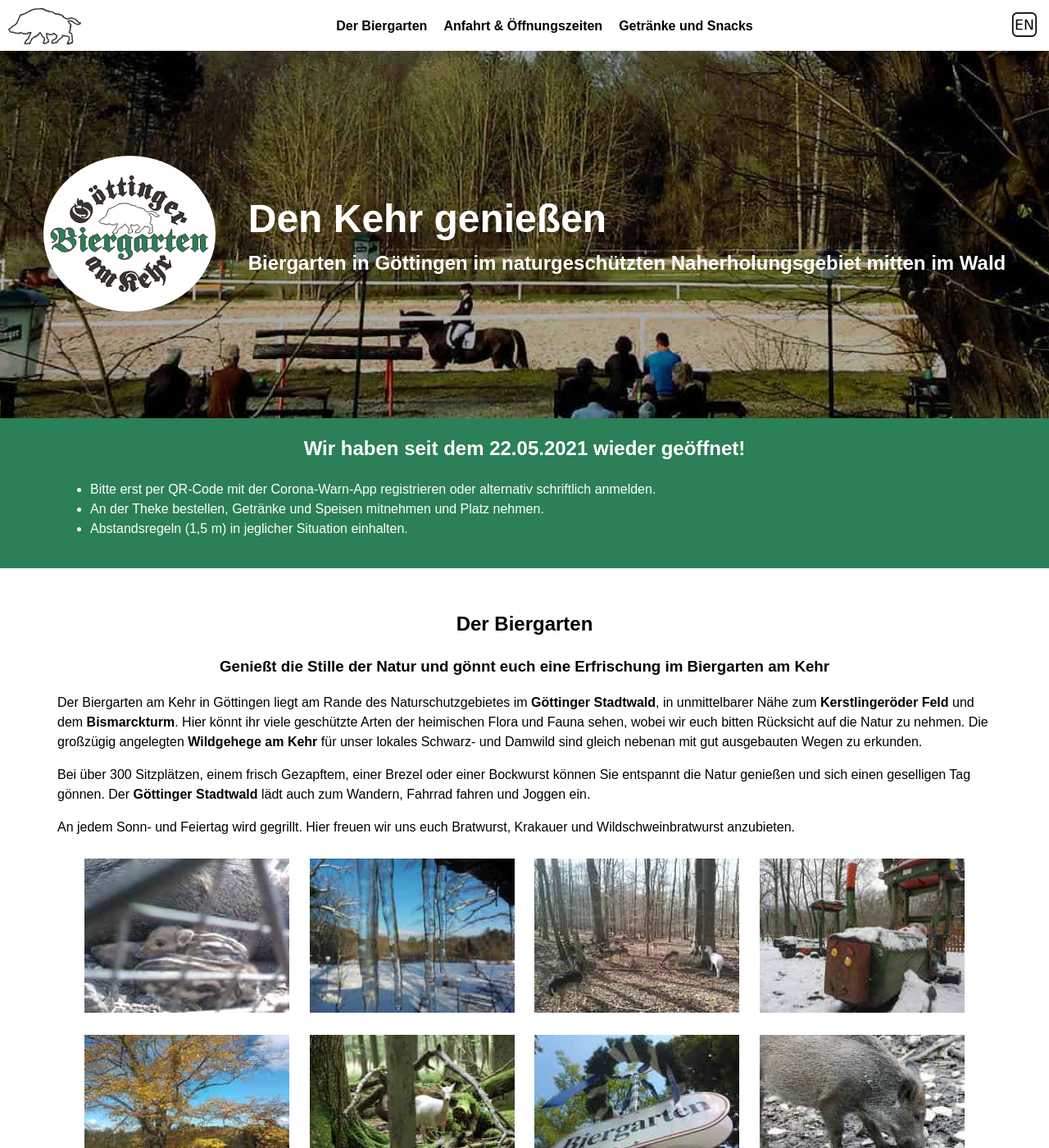
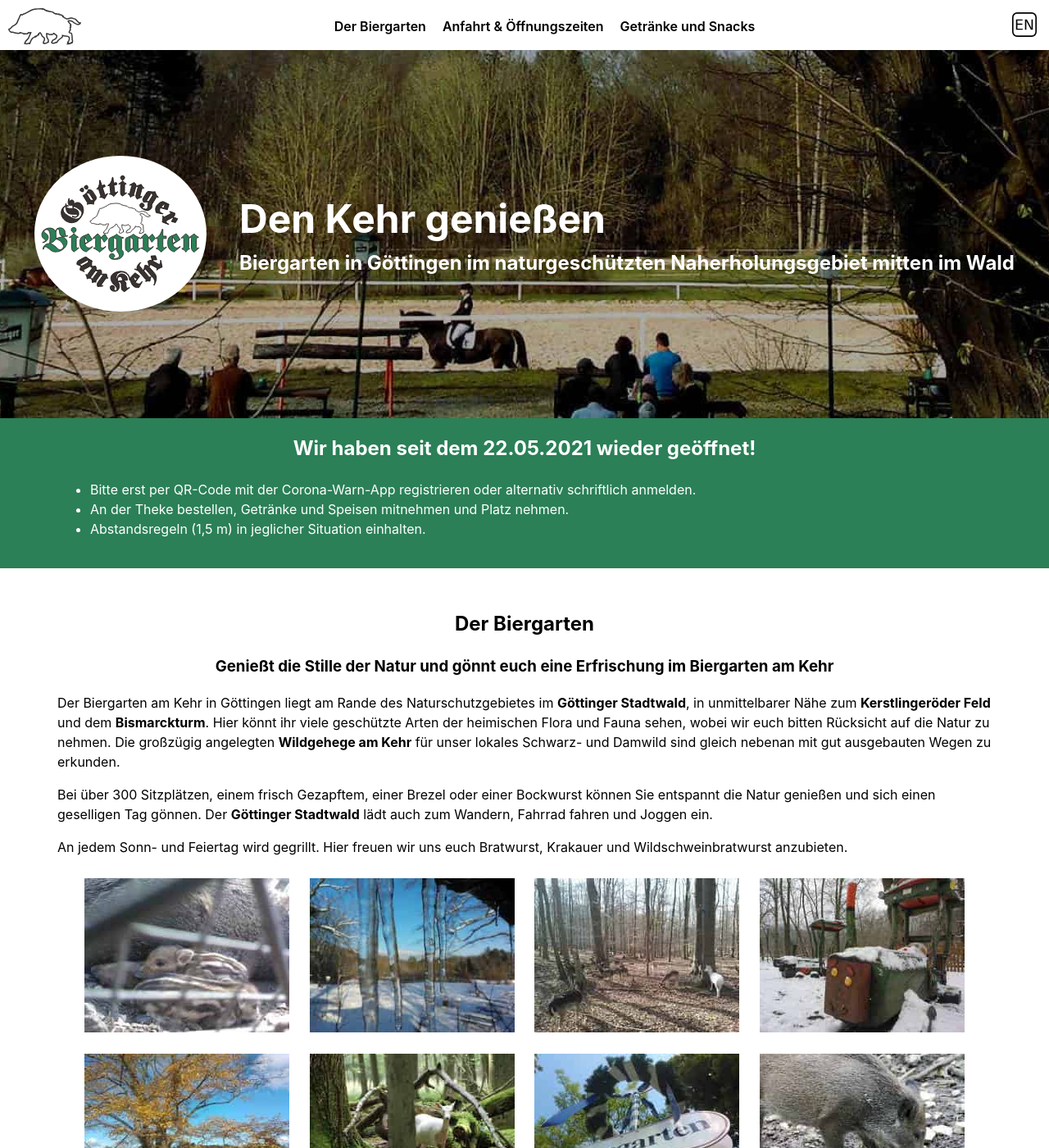
Before and after one commit to versable/kehr-website, a Jekyll site: the page built from index.html, in a window 1280 px wide and 1400 px high. Shown: the whole window at 82% size. Built offline with Jekyll 4.4.1, drawn with Linux system fonts in a browser that asks for light colours.

Commit message:
Improve cross platform font usage

```diff
--- a/css/main.scss
+++ b/css/main.scss
@@ -28,7 +28,8 @@ $color-complement-3: #872200;
 $color-complement-4: #5B1700;
 
 // Base settings
-$base-font-family: 'ArialMT', Arial, Verdana, 'Liberation Sans', sans-serif;
+$base-font-family: BlinkMacSystemFont, -apple-system, Segoe UI, Roboto,
+                   Helvetica, Arial, sans-serif;
 $base-font-size: 16px;
 $base-font-weight: 400;
 $small-font-size: $base-font-size * 0.875;
```
